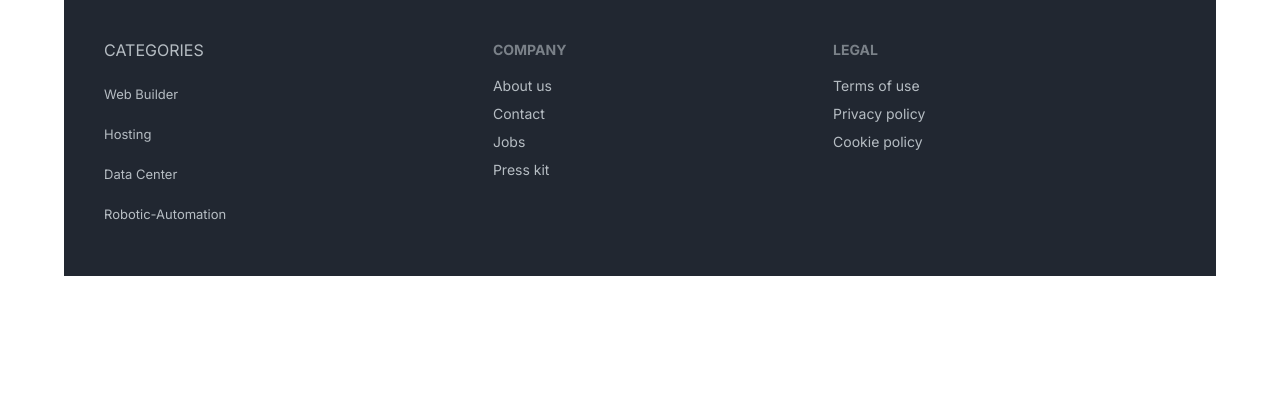
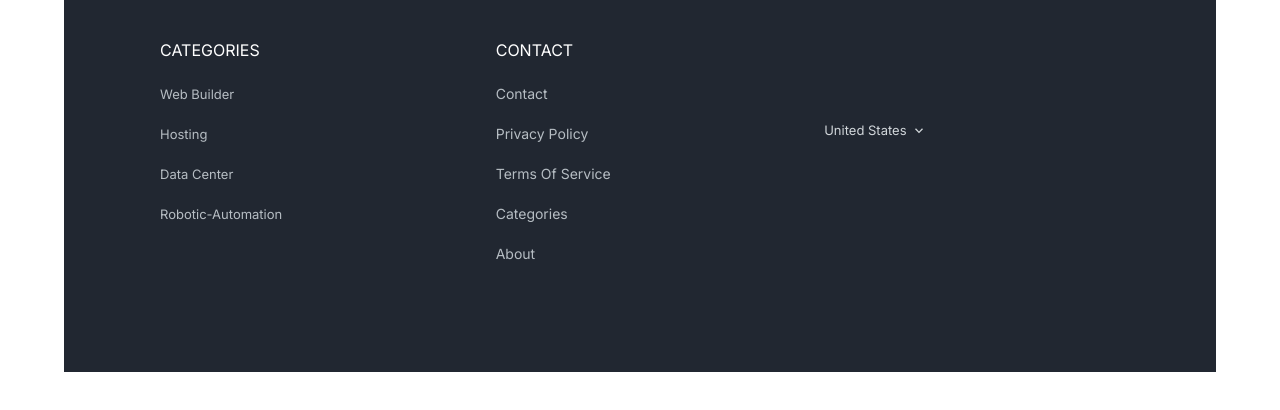
Before and after one commit to RashedAkash/radiant-riches, a Next.js app: page / in a window 1280 px wide. Shown: the top 410 px of the page. Built offline with nearby package versions, Linux system fonts and the light colour scheme.

Commit message:
footer complete

```diff
--- a/src/components/Footer.jsx
+++ b/src/components/Footer.jsx
@@ -3,26 +3,59 @@
 const Footer = () => {
   return (
     <div>
-      <footer className="footer p-10 bg-[#212731] text-[#B6BDC3]">
+      <footer className="footer p-10 md:pt-10 md:px-24 md:pb-24  bg-[#212731] ">
         <nav>
-          <h6 className=" uppercase mb-4 text-[16px]">Categories</h6>
-          <a className="link text-[13px] mb-3 link-hover ">Web Builder</a>
-          <a className="link text-[13px] link-hover mb-3">Hosting</a>
-          <a className="link mb-3 text-[13px] link-hover">Data Center</a>
-          <a className="link mb-3 text-[13px] link-hover">Robotic-Automation</a>
+          <h6 className=" uppercase mb-4 text-white text-[16px]">Categories</h6>
+          <a className="link text-[13px] text-[#B6BDC3] mb-3 link-hover ">
+            Web Builder
+          </a>
+          <a className="link text-[#B6BDC3] text-[13px] link-hover mb-3">
+            Hosting
+          </a>
+          <a className="link text-[#B6BDC3] mb-3 text-[13px] link-hover">
+            Data Center
+          </a>
+          <a className="link text-[#B6BDC3] mb-3 text-[13px] link-hover">
+            Robotic-Automation
+          </a>
         </nav>
         <nav>
-          <h6 className="footer-title">Company</h6>
-          <a className="link link-hover">About us</a>
-          <a className="link link-hover">Contact</a>
-          <a className="link link-hover">Jobs</a>
-          <a className="link link-hover">Press kit</a>
+          <h6 className="  uppercase mb-4 text-white text-[16px]">Contact</h6>
+          <a className="link link-hover mb-3 text-[14px]  text-[#B6BDC3]">
+            Contact
+          </a>
+          <a className="link link-hover mb-3 text-[14px]  text-[#B6BDC3]">
+            Privacy Policy
+          </a>
+          <a className="link link-hover mb-3 text-[14px]  text-[#B6BDC3]">
+            Terms Of Service
+          </a>
+          <a className="link link-hover mb-3 text-[14px]  text-[#B6BDC3]">
+            Categories
+          </a>
+          <a className="link link-hover mb-3 text-[14px]  text-[#B6BDC3]">
+            About
+          </a>
         </nav>
         <nav>
-          <h6 className="footer-title">Legal</h6>
-          <a className="link link-hover">Terms of use</a>
-          <a className="link link-hover">Privacy policy</a>
-          <a className="link link-hover">Cookie policy</a>
+          <div className="md:mt-20">
+            <div className="flex">
+              <div className="text-[#D1D6DA] mr-2 text-[13px]">
+                United States
+              </div>
+              <div>
+                <svg
+                  width="15px"
+                  height="9px"
+                  className="h-2 w-2 fill-current text-[#D1D6DA] inline-block"
+                  xmlns="http://www.w3.org/2000/svg"
+                  viewBox="0 0 2048 2048"
+                >
+                  <path d="M1799 349l242 241-1017 1017L7 590l242-241 775 775 775-775z"></path>
+                </svg>
+              </div>
+            </div>
+          </div>
         </nav>
       </footer>
     </div>
```
